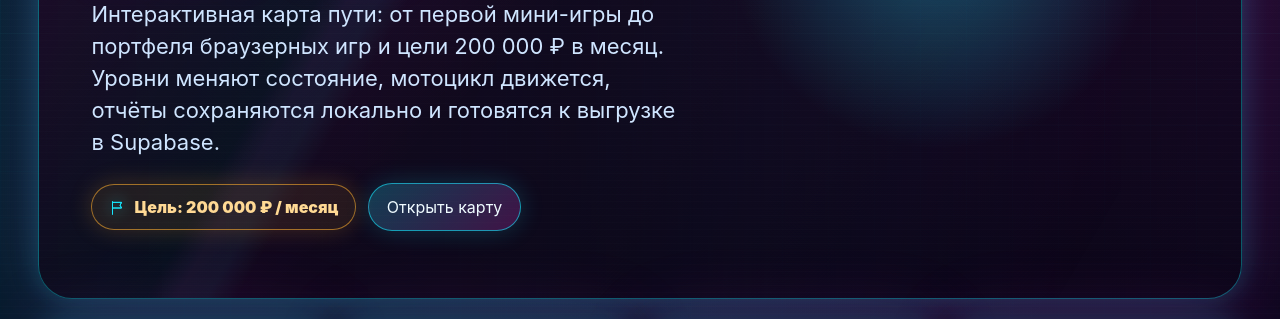
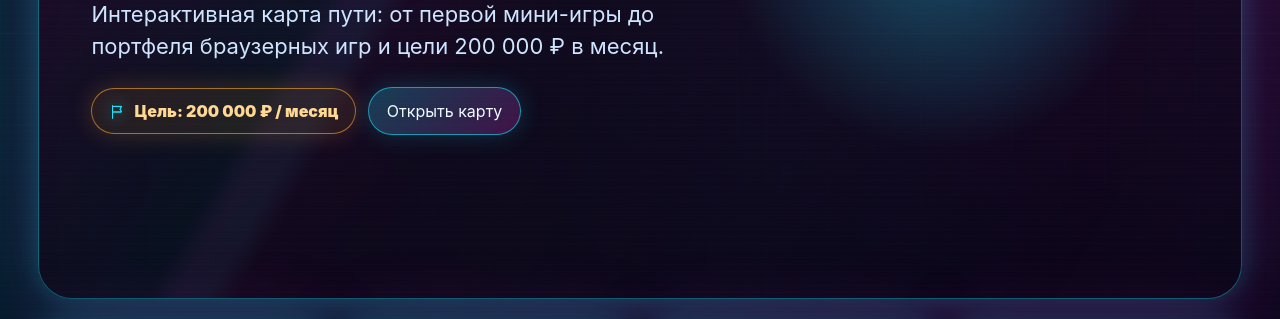
Before and after one commit to viliz2025/roadmap-200k, a plain HTML site: page index.html in a window 1280 px wide. Shown: the part 289-608 px from the top of the page. Drawn offline with Linux system fonts and the light colour scheme.

Commit message:
Update index.html

```diff
--- a/index.html
+++ b/index.html
@@ -742,7 +742,7 @@
       <div class="hero-content">
         <div class="eyebrow">CYBER ROADMAP · GAMEDEV QUEST</div>
         <h1>Дорожная карта</h1>
-        <p class="subtitle">Интерактивная карта пути: от первой мини-игры до портфеля браузерных игр и цели 200 000 ₽ в месяц. Уровни меняют состояние, мотоцикл движется, отчёты сохраняются локально и готовятся к выгрузке в Supabase.</p>
+        <p class="subtitle">Интерактивная карта пути: от первой мини-игры до портфеля браузерных игр и цели 200 000 ₽ в месяц. </p>
         <div class="hero-actions">
           <div class="pill"><span id="goalIcon"></span> Цель: 200 000 ₽ / месяц</div>
           <button class="button-primary" onclick="scrollToMap()">Открыть карту</button>
```
